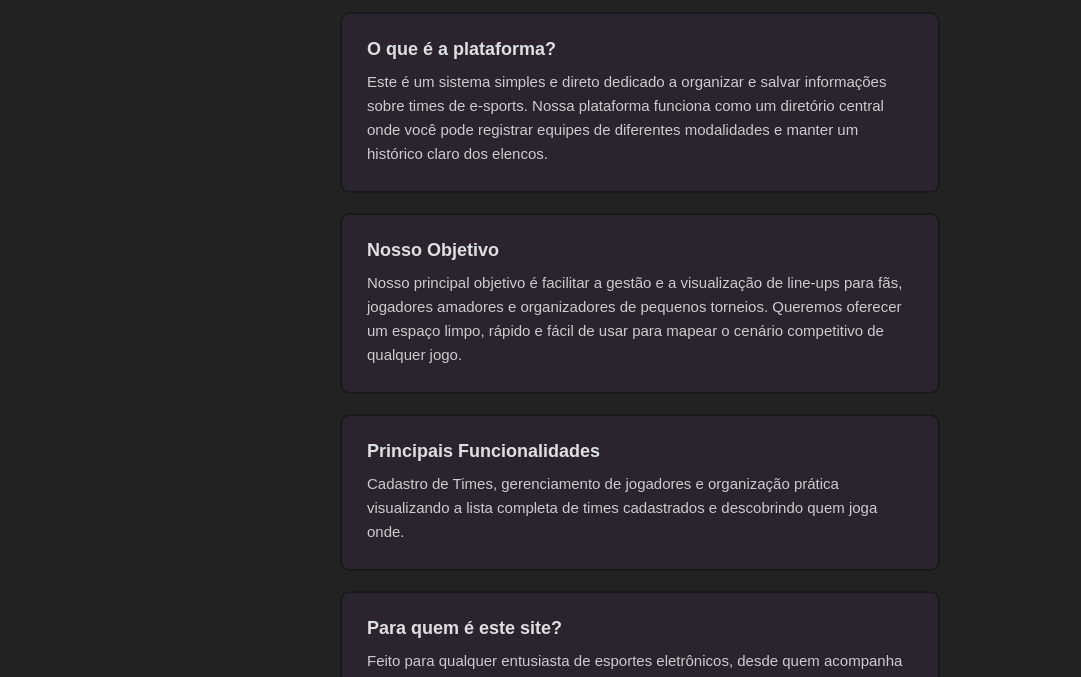
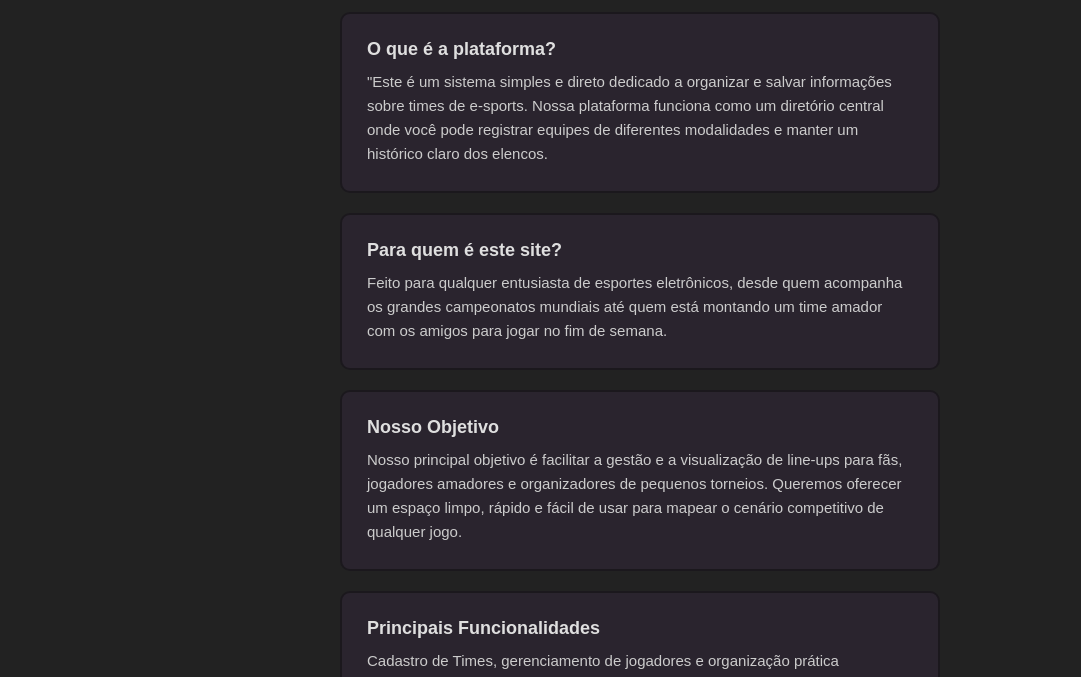
Before and after one commit to LeoSabbatini/spikeGG, a React (Vite) app: page /sobre in a window 1280 px wide. Shown: the part 259-936 px from the top of the page, without its empty margins (0-1081 px from the left). Built offline with nearby package versions, Linux system fonts and the light colour scheme; data requests are answered from the project's data file.

Commit message:
sobre corrigido

```diff
--- a/src/pages/sobre/index.jsx
+++ b/src/pages/sobre/index.jsx
@@ -16,12 +16,23 @@ export default function Sobre() {
       <h1>Sobre o Projeto</h1>
 
       <section className="sobre-content">
-        {topicos.map((topico) => (
-          <article key={topico.id} className="topico">
-            <h3>{topico.titulo}</h3>
-            <p>{topico.texto}</p>
+
+          <article className="topico">
+            <h3>O que é a plataforma?</h3>
+            <p>"Este é um sistema simples e direto dedicado a organizar e salvar informações sobre times de e-sports. Nossa plataforma funciona como um diretório central onde você pode registrar equipes de diferentes modalidades e manter um histórico claro dos elencos.</p>
           </article>
-        ))}
+          <article className="topico">
+            <h3>Para quem é este site?</h3>
+            <p>Feito para qualquer entusiasta de esportes eletrônicos, desde quem acompanha os grandes campeonatos mundiais até quem está montando um time amador com os amigos para jogar no fim de semana.</p>
+          </article>
+          <article className="topico">
+            <h3>Nosso Objetivo</h3>
+            <p>Nosso principal objetivo é facilitar a gestão e a visualização de line-ups para fãs, jogadores amadores e organizadores de pequenos torneios. Queremos oferecer um espaço limpo, rápido e fácil de usar para mapear o cenário competitivo de qualquer jogo.</p>
+          </article>
+          <article className="topico">
+            <h3>Principais Funcionalidades</h3>
+            <p>Cadastro de Times, gerenciamento de jogadores e organização prática visualizando a lista completa de times cadastrados e descobrindo quem joga onde.</p>
+          </article>
       </section>
     </main>
   );
```
